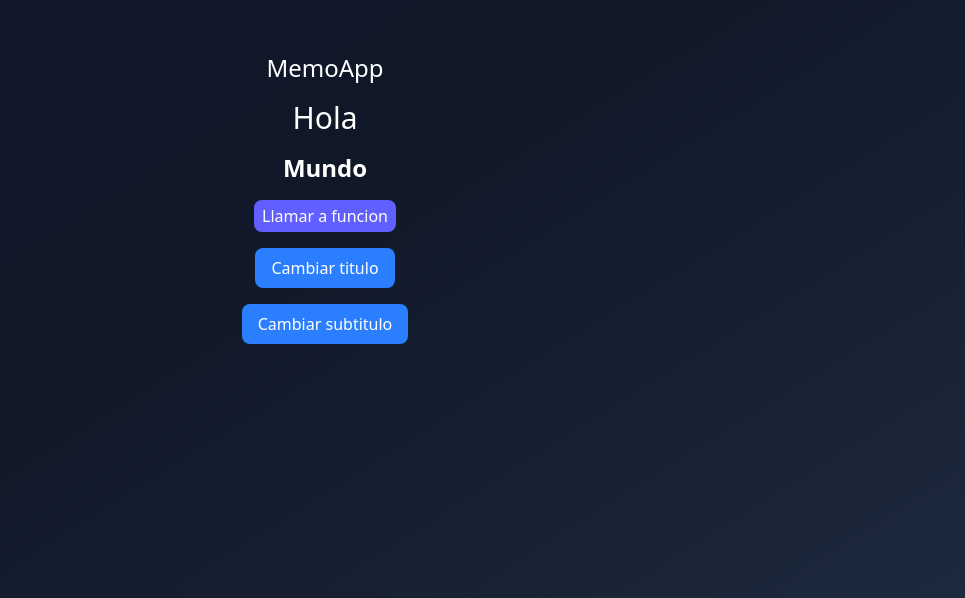
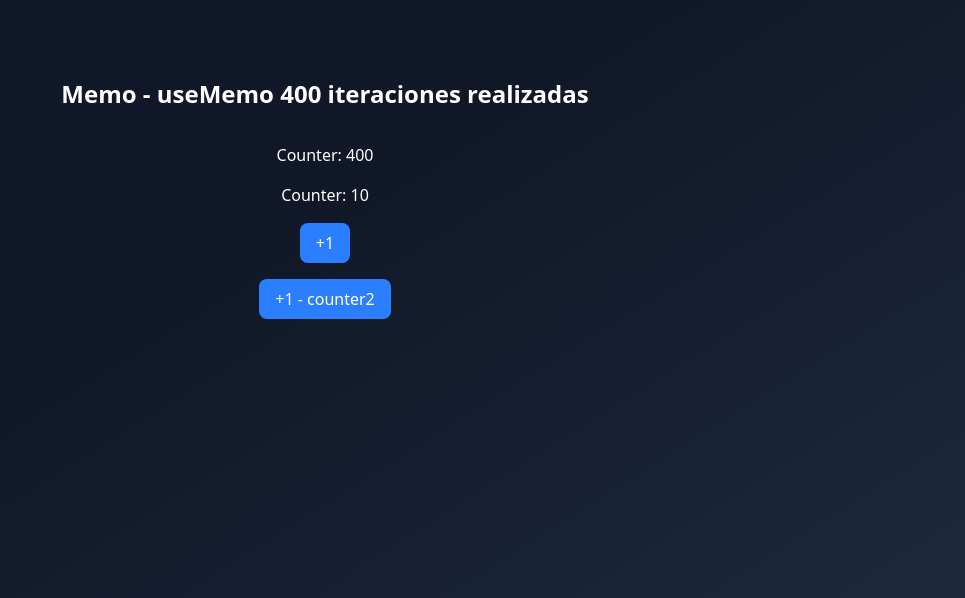
Before and after one commit to MijailDesigns/react-concepts, a React (Vite) app: page / in a window 1280 px wide. Shown: the part 202-800 px from the top of the page, without its empty margins (315-1280 px from the left). Built offline with nearby package versions, Linux system fonts and the light colour scheme.

Commit message:
use memo react

```diff
--- /dev/null
+++ b/src/06-memos/MemoCounter.tsx
@@ -0,0 +1,45 @@
+import useCounter from "@/hooks/useCounter";
+import { useMemo } from "react";
+
+const heavyStuff = (iterationNumber: number) => {
+  console.time("Heavy stuff started");
+
+  for (let index = 0; index < iterationNumber; index++) {
+    console.log("ahi vamos...");
+  }
+
+  console.timeEnd("Heavy stuff started");
+  return `${iterationNumber} iteraciones realizadas`;
+};
+
+const MemoCounter = () => {
+  const { count, increment } = useCounter(400);
+  const { count: count2, increment: increment2 } = useCounter(10);
+  const myHeavyValue = useMemo(() => heavyStuff(count), [count]);
+  return (
+    <div className="bg-gradient flex flex-col gap-4">
+      <h1 className="text-2xl font-bold">Memo - useMemo {myHeavyValue}</h1>
+
+      <hr />
+
+      <h4>Counter: {count}</h4>
+      <h4>Counter: {count2}</h4>
+
+      <button
+        className="bg-blue-500 text-white px-4 rounded-md py-2 cursor-pointer"
+        onClick={increment}
+      >
+        +1
+      </button>
+
+      <button
+        className="bg-blue-500 text-white px-4 rounded-md py-2 cursor-pointer"
+        onClick={increment2}
+      >
+        +1 - counter2
+      </button>
+    </div>
+  );
+};
+
+export default MemoCounter;
--- a/src/main.tsx
+++ b/src/main.tsx
@@ -1,7 +1,8 @@
 import { StrictMode } from "react";
 import { createRoot } from "react-dom/client";
 import "./index.css";
-import MemoHooks from "./06-memos/MemoHooks";
+// import MemoHooks from "./06-memos/MemoHooks";
+import MemoCounter from "./06-memos/MemoCounter";
 // import { ScrambleWords } from "./05-useReducer/ScrambleWords";
 // import FocusScreen from "./04-useRef/FocusScreen";
 // import { TasksApp } from "./05-useReducer/TaskApp";
@@ -21,6 +22,7 @@
     {/* <FocusScreen />
     <TasksApp /> */}
     {/* <ScrambleWords /> */}
-    <MemoHooks />
+    {/* <MemoHooks /> */}
+    <MemoCounter />
   </StrictMode>
 );
```
